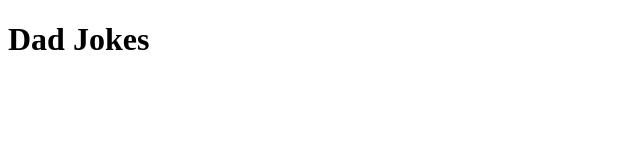
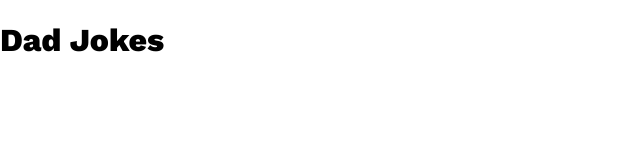
Before and after one commit to xaviersalazar/dad-jokes, a React (Create React App) app: page / in a window 1280 px wide. Shown: the top 160 px of the page, without its empty margins (0-640 px from the left). Built offline with nearby package versions, Linux system fonts and the light colour scheme.

Commit message:
adding fonts

```diff
--- a/public/index.html
+++ b/public/index.html
@@ -24,7 +24,10 @@
       work correctly both with client-side routing and a non-root public URL.
       Learn how to configure a non-root public URL by running `npm run build`.
     -->
-    <title>React App</title>
+    <link rel="preconnect" href="https://fonts.googleapis.com">
+    <link rel="preconnect" href="https://fonts.gstatic.com" crossorigin>
+    <link href="https://fonts.googleapis.com/css2?family=Work+Sans:wght@100;400;800&display=swap" rel="stylesheet">
+    <title>Dad Jokes</title>
   </head>
   <body>
     <noscript>You need to enable JavaScript to run this app.</noscript>
--- a/src/App.js
+++ b/src/App.js
@@ -1,5 +1,3 @@
-import "./App.scss";
-
 function App() {
   return <h1>Dad Jokes</h1>;
 }
--- a/src/index.scss
+++ b/src/index.scss
@@ -0,0 +1,18 @@
+html, body {
+  margin: 0;
+  padding: 0;
+  font-family: 'Work Sans', sans-serif;
+  overflow-x: hidden;
+}
+
+h1, h2, h3, h4, h5, h6 {
+  font-weight: 800;
+}
+
+p.light {
+  font-weight: 100;
+}
+
+p {
+  font-weight: 400;
+}
```
Also changed, not shown: src/setupTests.js (deleted, +0 -5 lines), public/logo192.png (deleted), public/logo512.png (deleted), src/App.scss (deleted).
